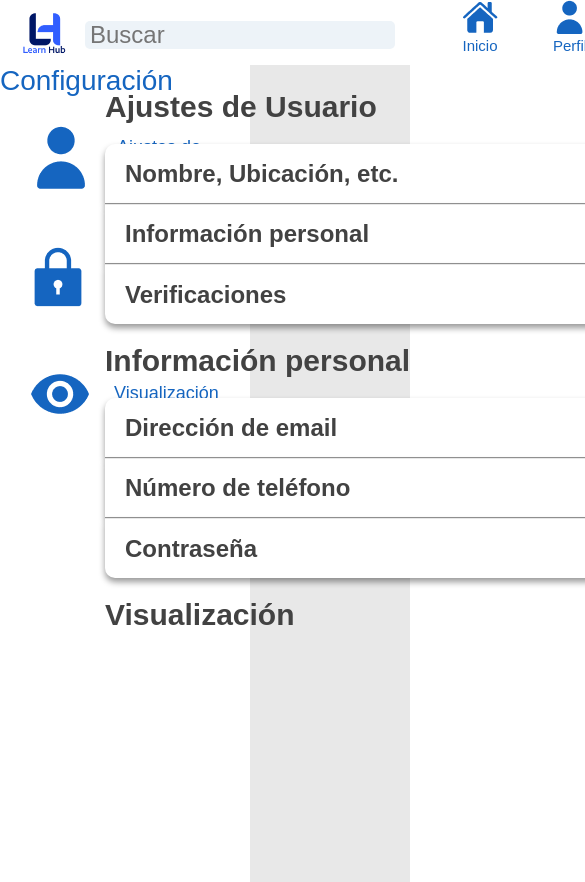
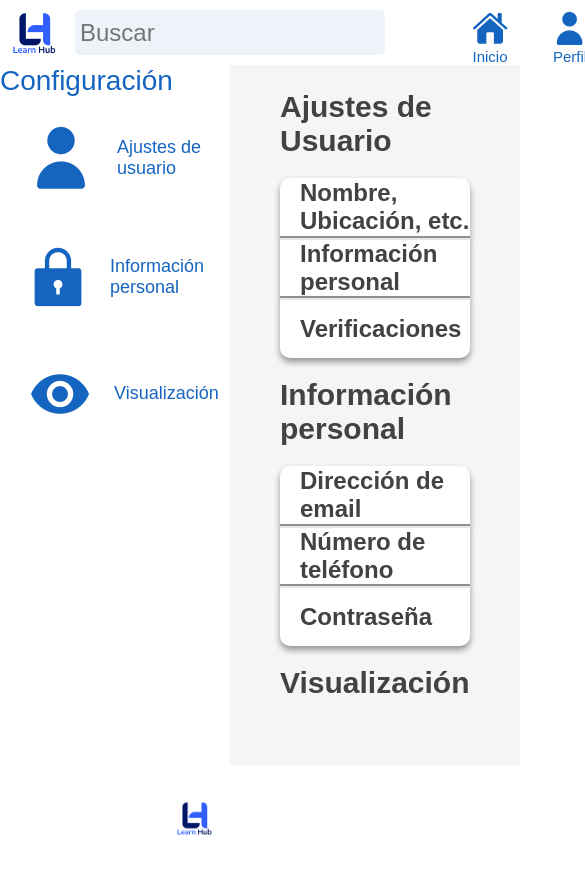
Before and after one commit to FeliCres7/LearnHub, a website: page configuracion.html in a window 390 px wide. Shown: the top 882 px of the page, 585 px wide, since content can reach past the window. Drawn offline with Linux system fonts and the light colour scheme; a web font is replaced by a local one.

Commit message:
Hice al proyecto más responsive

```diff
--- a/styles.css
+++ b/styles.css
@@ -11,12 +11,10 @@
     --rojo: #ED0000;
 
 }
-.div{
-    background-color: var(--rojo);
-}
-.logoarriba{
-    height: 50px;
-    width: 50px;
+body{
+    display: flex;
+    flex-direction: column;
+    min-height: 100vh;
 }
 header {
     position: fixed;
@@ -29,7 +27,12 @@ header {
     z-index: 1000;
     padding-top: 5px;
     top:0;
+    flex-wrap: wrap;
 
+}
+.logoarriba{
+    max-height: 50px;
+    max-width: 50px;
 }
 input[type="search"] {
     background-color: #EDF3F8;
@@ -40,52 +43,49 @@ input[type="search"] {
     margin-left: 15px;
     margin-right: 50px;
     color: #323232;
+    flex-grow: 1;
 
 }
+@media (max-width: 768px) {
+    .header {
+        flex-direction: column;
+        align-items: flex-start;
+        padding: 10px;
+    }
+}
+
 header ul{
     list-style: none;
     display: flex;
     flex-direction: row;
 }
-.boton-inicio
-{
-    display: flex;
-    align-items: center;
-    flex-direction: column;
-}
-.boton-perfil-alumno, .boton-mis-profesores,.boton-calendario,.boton-notificaciones,.boton-configuracion,.boton-mensajes
-{
+header ul li {
     display: flex;
     align-items: center;
     flex-direction: column;
     margin-left: 30px;
-
 }
-.boton-inicio a,.boton-perfil-alumno a, .boton-mis-profesores a,.boton-calendario a,.boton-notificaciones a,.boton-configuracion a,.boton-mensajes a{
+header ul li a {
     text-decoration: none;
     color: #1565C0;
-    margin-left: 10px;
     font-size: 15px;
     transition: color 0.3s;
     text-align: center;
-
 }
-.boton-inicio button,.boton-perfil-alumno button, .boton-mis-profesores button,.boton-calendario button,.boton-notificaciones button,.boton-configuracion button,.boton-mensajes button
-{
+header ul li button {
     background-color: transparent;
     border: none;
-    margin-left: 10px;
 }
-.boton-inicio img,.boton-perfil-alumno img, .boton-mis-profesores img,.boton-calendario img,.boton-notificaciones img,.boton-configuracion img,.boton-mensajes img{
+header ul li img {
     transition: filter 0.3s;
 }
-.boton-inicio:hover img,.boton-perfil-alumno:hover img, .boton-mis-profesores:hover img,.boton-calendario:hover img,.boton-notificaciones:hover img,.boton-configuracion:hover img,.boton-mensajes:hover img
+header ul li:hover img
 {
     filter: brightness(0.7);
     cursor:pointer;
 }
 
-.boton-inicio:hover a,.boton-perfil-alumno:hover a, .boton-mis-profesores:hover a,.boton-calendario:hover a,.boton-notificaciones:hover a,.boton-configuracion:hover a,.boton-mensajes:hover a {
+header ul li:hover a {
     color: #000;
     text-decoration: underline;
     cursor:pointer;
@@ -93,74 +93,67 @@ header ul{
 
 main {
     margin-top: 65px;
+    display: flex;
+    flex-grow: 1;
 }
 .PanelIzquierdo
 {
     background-color: #ffffff;
-    height:1000px;
-    width: 230px;
     color: #1565C0;
-    position: fixed;
+    max-width: 230px;
+    flex-shrink: 0;
+
 }
-.config
-{
+.PanelIzquierdo p {
     font-weight: 500;
     font-size: 28px;
 }
-.seguridad, .visualización, .ajustes
-{
+.PanelIzquierdo div {
     display: flex;
-        flex-direction: row;
     align-items: center;
     padding: 20px;
     font-weight: 500;
     font-size: 18px;
     color: #1565C0;
+}
 
+.PanelIzquierdo div p {
+    margin-left: 15px;
+    font-size: 18px;
 }
-.seguridad p, .visualización p, .ajustes p{
-    font-weight: 500;
-   font-size: 18px;
-   margin-left: 15px;
-}
+
 .panel-configuracion {
-    background-color: #E8E8E8;
-    padding-left: 50px;
-    padding-top: 25px;
-    height: 1000px;
-    width: calc(100% - 230px);
-    position: relative;
-    top: 0;
-    left: 250px;
+    background-color: #f5f5f5;
+    padding: 25px 50px;
+    flex-grow: 1; /* Hace que el panel de configuración se expanda */
     font-weight: 600;
-    display: flex;
-    align-items: center;
-    flex-direction: column;
     font-size: 30px;
     color: #424242;
     text-align: left;
+    display: flex;
+    flex-direction: column;
+    align-items: center;
 
-}
-.panel-configuracion p{
-    width: 500px;
 }
 .ajustes-configuracion, .seguridad-configuracion, .visualizacion-configuracion {
     display: flex;
     flex-direction: column;
     align-items: center;
     margin: 20px 0;
+    width: 100%;
+    max-width: 500px;
     border-radius: 50px;
 }
 .ajustes-configuracion button, .seguridad-configuracion button, .visualizacion-configuracion button{
     height: 60px;
-    width: 500px;
+    width: 100%;
+    max-width: 500px;
     text-align: left;
     font-weight: 600;
-    text-decoration: #B18FB7;
     padding-left: 20px;
     color: #424242;
     background-color: #ffffff;
-    border-width: 0.1px;
+    border-width: 0.01px solid #e8e8e8;
     border-color: #e8e8e8;
     font-size: 24px;
     border-right: none;
@@ -186,10 +179,6 @@ main {
 footer{
     align-items: center;
     text-align: center;
-    width: calc(100% - 250px);
-    position: relative;
-    bottom: 0;
-    left: 250px;
     padding: 10px 0;
     background-color: #ffffff;
 }
@@ -278,6 +267,6 @@ footer img{
     border-bottom-right-radius: 10px;
     border-top-right-radius: 10px;
 }
-.mensajebar form input[type="image"]:{
+.mensajebar form input[type="image"]{
     border: none;
 }
```
Lines whose indentation alone changed are shown as unchanged.
